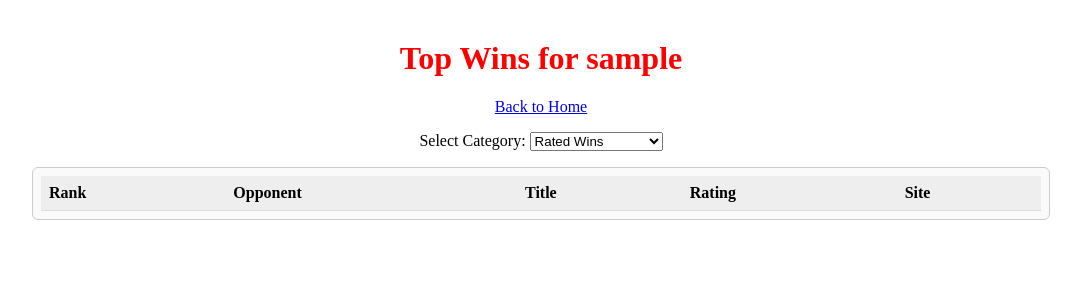
After one commit to logan-a-richey/lichess_data_plotter, a Flask app: template web/templates/top_wins.html in a window 1280 px wide. The commit adds this page. Shown: the top 300 px of the page, without its empty margins (99-1180 px from the left). Run offline with Flask 3, Linux system fonts and the light colour scheme; the template is opened without the code that fills it: most values are stand-ins (such as "Sample title", 1, 10 or a date in 2020); lists and menus that the app fills with data are empty.

Commit message:
added graph 5 - top wins

```diff
--- a/web/app.py
+++ b/web/app.py
@@ -282,6 +282,85 @@ def get_adoption_data():
         my_username=my_username
     )
 
+@app.route("/get_top_wins")
+def get_top_wins():
+    with open("my_dsn.json") as file:
+        dsn = json.load(file)
+
+    connection = pymysql.connect(**dsn)
+    dbh = connection.cursor(pymysql.cursors.DictCursor)
+
+    sql = """
+    SELECT id, event, site, white, black, result,
+           whiteelo, blackelo, whitetitle, blacktitle,
+           whiteratingdiff, blackratingdiff, my_date
+    FROM my_games
+    WHERE white=%s OR black=%s
+    ORDER BY my_date ASC
+    """
+    dbh.execute(sql, (my_username, my_username))
+    rows = dbh.fetchall()
+    connection.close()
+
+    top_rated_wins = []
+    top_rated_titled_wins = []
+    top_casual_wins = []
+    top_casual_titled_wins = []
+
+    for g in rows:
+        # Am I white or black?
+        am_white = g["white"] == my_username
+        opp_name = g["black"] if am_white else g["white"]
+        opp_elo = g["blackelo"] if am_white else g["whiteelo"]
+        opp_title = g["blacktitle"] if am_white else g["whitetitle"]
+
+        # Did I win?
+        i_won = (am_white and g["result"] == "1-0") or \
+                (not am_white and g["result"] == "0-1")
+        if not i_won:
+            continue
+
+        # Rated vs casual
+        is_casual = ("casual" in g["event"].lower()) or \
+                    (not g["whiteratingdiff"] and not g["blackratingdiff"])
+
+        # Titled opponent?
+        is_titled = bool(opp_title.strip())
+
+        record = {
+            "opp_name": opp_name,
+            "opp_elo": opp_elo,
+            "opp_title": opp_title,
+            "site": g["site"],
+            "date": g["my_date"],
+            "game_id": g["id"]
+        }
+
+        if not is_casual and not is_titled:
+            top_rated_wins.append(record)
+        elif not is_casual and is_titled:
+            top_rated_titled_wins.append(record)
+        elif is_casual and not is_titled:
+            top_casual_wins.append(record)
+        else:
+            top_casual_titled_wins.append(record)
+
+    # Sort each category by opp_elo, highest first, and take top 50
+    num_games = 100
+    key_sort = lambda r: r["opp_elo"]
+    top_rated_wins = sorted(top_rated_wins, key=key_sort, reverse=True)[:num_games]
+    top_rated_titled_wins = sorted(top_rated_titled_wins, key=key_sort, reverse=True)[:num_games]
+    top_casual_wins = sorted(top_casual_wins, key=key_sort, reverse=True)[:num_games]
+    top_casual_titled_wins = sorted(top_casual_titled_wins, key=key_sort, reverse=True)[:num_games]
+
+    return render_template(
+        "top_wins.html",
+        top_rated_wins=top_rated_wins,
+        top_rated_titled_wins=top_rated_titled_wins,
+        top_casual_wins=top_casual_wins,
+        top_casual_titled_wins=top_casual_titled_wins,
+        my_username=my_username
+    )
 
 if __name__ == "__main__":
     app.run(debug=True)
--- /dev/null
+++ b/web/static/styles/top_wins.css
@@ -0,0 +1,49 @@
+/* top_wins.css */
+
+h1 {
+    color: red;
+    text-align: center;
+    margin-top: 40px;
+}
+
+h2 {
+    color: blue;
+    text-align: center;
+    margin-top: 40px;
+}
+
+
+.controls {
+    text-align: center;
+    margin-bottom: 10px;
+}
+
+.table-container {
+    max-height: 600px;
+    max-width: 1000px;
+    margin: 1rem auto;
+    overflow-y: auto;
+    border: 1px solid #ccc;
+    border-radius: 6px;
+    background: #fafafa;
+    padding: 0.5rem;
+}
+
+.table-container table {
+    width: 100%;
+    border-collapse: collapse;
+}
+
+.table-container th,
+.table-container td {
+    padding: 8px;
+    text-align: left;
+    border-bottom: 1px solid #ddd;
+}
+
+.table-container thead th {
+    position: sticky;
+    top: 0;
+    background: #eee;
+    z-index: 2;
+}
--- a/web/templates/adoption_data.html
+++ b/web/templates/adoption_data.html
@@ -26,6 +26,7 @@
         </div>
         <canvas id="barAdopted"></canvas>
         <canvas id="scatterAdopted"></canvas>
+        <div class="table-container">
             <table id="tableAdopted">
                 <thead>
                     <tr>
@@ -52,6 +53,7 @@
                     {% endfor %}
                 </tbody>
             </table>
+        </div>
 
         <!-- Been Adopted -->
         <hr>
@@ -69,6 +71,7 @@
         <canvas id="barBeenAdopted"></canvas>
         <canvas id="scatterBeenAdopted"></canvas>
 
+        <div class="table-container">
             <table id="tableBeenAdopted">
                 <thead>
                     <tr>
@@ -95,6 +98,7 @@
                     {% endfor %}
                 </tbody>
             </table>
+        </div>
 
         <script>
             const fullAdopted = {{ adopted|tojson }};
--- a/web/templates/index.html
+++ b/web/templates/index.html
@@ -11,6 +11,7 @@
             <li><a href="{{ url_for('get_games_per_month') }}">Games Per Month</a></li>
             <li><a href="{{ url_for('get_most_common_openings') }}">Most Common Openings</a></li>
             <li><a href="{{url_for('get_adoption_data')}}">Adoption Data</li>
+            <li><a href="{{url_for('get_top_wins')}}">Top Wins</li>
         </ul>
     </body>
 </html>
--- /dev/null
+++ b/web/templates/top_wins.html
@@ -0,0 +1,71 @@
+<!DOCTYPE html>
+<html>
+<head>
+    <meta charset="UTF-8">
+    <title>Top Wins - {{ my_username }}</title>
+    <link rel="stylesheet" href="{{ url_for('static', filename='styles/top_wins.css') }}">
+</head>
+<body>
+    <h1>Top Wins for {{ my_username }}</h1>
+
+    <p style="text-align:center;"><a href="{{ url_for('index') }}">Back to Home</a></p>
+
+    <div class="controls">
+        <label for="winCategory">Select Category:</label>
+        <select id="winCategory">
+            <option value="rated">Rated Wins</option>
+            <option value="rated_titled">Rated Titled Wins</option>
+            <option value="casual">Casual Wins</option>
+            <option value="casual_titled">Casual Titled Wins</option>
+        </select>
+    </div>
+
+    <div id="tableContainer" class="table-container"></div>
+
+    <script>
+        const winsData = {
+            rated: {{ top_rated_wins|tojson }},
+            rated_titled: {{ top_rated_titled_wins|tojson }},
+            casual: {{ top_casual_wins|tojson }},
+            casual_titled: {{ top_casual_titled_wins|tojson }}
+        };
+
+        function renderTable(category) {
+            const data = winsData[category] || [];
+            let html = `
+            <table>
+                <thead>
+                    <tr>
+                        <th>Rank</th>
+                        <th>Opponent</th>
+                        <th>Title</th>
+                        <th>Rating</th>
+                        <th>Site</th>
+                    </tr>
+                </thead>
+                <tbody>
+            `;
+            data.forEach((g, idx) => {
+                html += `
+                <tr>
+                    <td>${idx+1}</td>
+                    <td>${g.opp_name}</td>
+                    <td>${g.opp_title || ""}</td>
+                    <td>${g.opp_elo}</td>
+                    <td><a href="${g.site}" target="_blank">${g.site}</a></td>
+                </tr>
+                `;
+            });
+            html += `</tbody></table>`;
+            document.getElementById("tableContainer").innerHTML = html;
+        }
+
+        document.getElementById("winCategory").addEventListener("change", (e) => {
+            renderTable(e.target.value);
+        });
+
+        // Initial render
+        renderTable("rated");
+    </script>
+</body>
+</html>
```
Also changed, not shown: web/static/styles/adoption_data.css (+33 -0 lines). Lines whose indentation alone changed are shown as unchanged.
